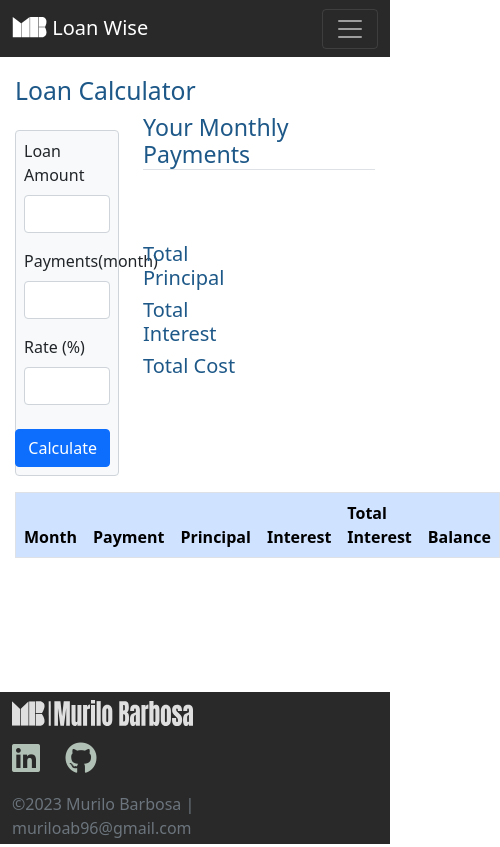
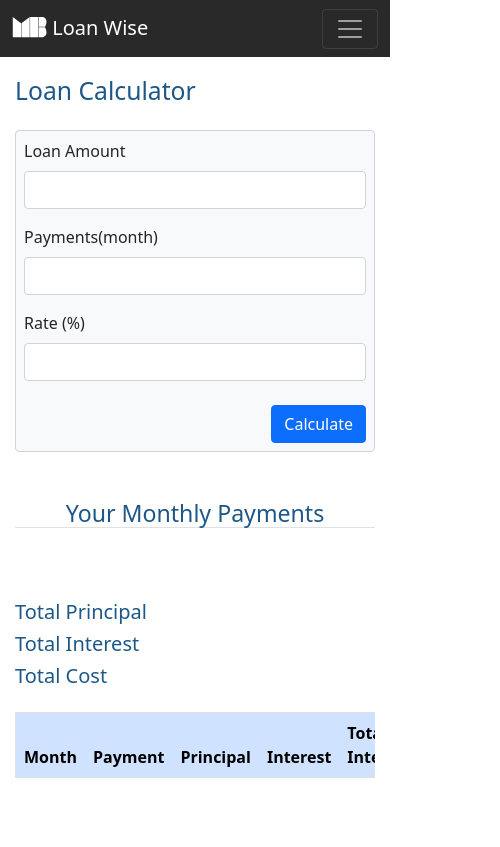
Before and after one commit to murilodab/LoanWise, a plain HTML site: page app.html in a window 390 px wide. Shown: the top 847 px of the page, 500 px wide, since content can reach past the window. Drawn offline with nearby package versions, Linux system fonts and the light colour scheme.

Commit message:
update mobile layout
app.html now stacks on mobile
table is responsive horizontally

```diff
--- a/app.html
+++ b/app.html
@@ -53,8 +53,8 @@
     <main class="flex-shrink-0">
         <div class="container">
             <h2 class="mt-3">Loan Calculator</h2>
-            <div class="row">
-                <div class="col-4">
+            <div class="row row-cols-1 row-cols-lg-2">
+                <div class="col-12 col-lg-4">
                     <form class="form-control bg-light mt-3 p-2">
                         <div class="col-12">
                             <div class="mb-3">
@@ -75,7 +75,7 @@
                         </div>
                     </form>
                 </div>
-                <div class="col-8 justify-content-center">
+                <div class="col-12 col-lg-8 justify-content-center mt-5">
                     <h3 class="d-flex justify-content-center border-bottom mb-5">Your Monthly Payments</h3>
                     <h1 class="d-flex justify-content-center mb-4" id="monthlyPayments"></h1>
                     <div class="row">
@@ -85,14 +85,15 @@
                             <h5>Total Cost</h5>
                         </div>
                         <div class="col-6 justify-content-end">
-                            <h5  id="totalPrincipal"></h5>
-                            <h5  id="totalInterest"></h5>
-                            <h5  id="totalCost"></h5>
+                            <h5 id="totalPrincipal"></h5>
+                            <h5 id="totalInterest"></h5>
+                            <h5 id="totalCost"></h5>
                         </div>
                     </div>
 
                 </div>
             </div>
+            <div class="table-responsive">
                 <table class="table table-primary table-striped border mt-3">
                     <thead>
                         <tr>
@@ -108,6 +109,8 @@
                         <!-- Results goes Here-->
                     </tbody>
                 </table>
+            </div>
+
         </div>
     </main>
     <!-- ++++++++ FOOTER SECTION ++++++++++++ -->
--- a/css/site.css
+++ b/css/site.css
@@ -28,6 +28,7 @@ h6 {
     color: var(--primary-color);
 }
 
+
 footer {
     padding-top: 1rem;
     padding-right: 1rem;
@@ -41,6 +42,9 @@ footer .social>a {
 footer .social>a:hover {
     opacity: .9;
 
+}
+.lead{
+    font-weight: 400;
 }
 
 .logo {
```
Lines whose indentation alone changed are shown as unchanged.
